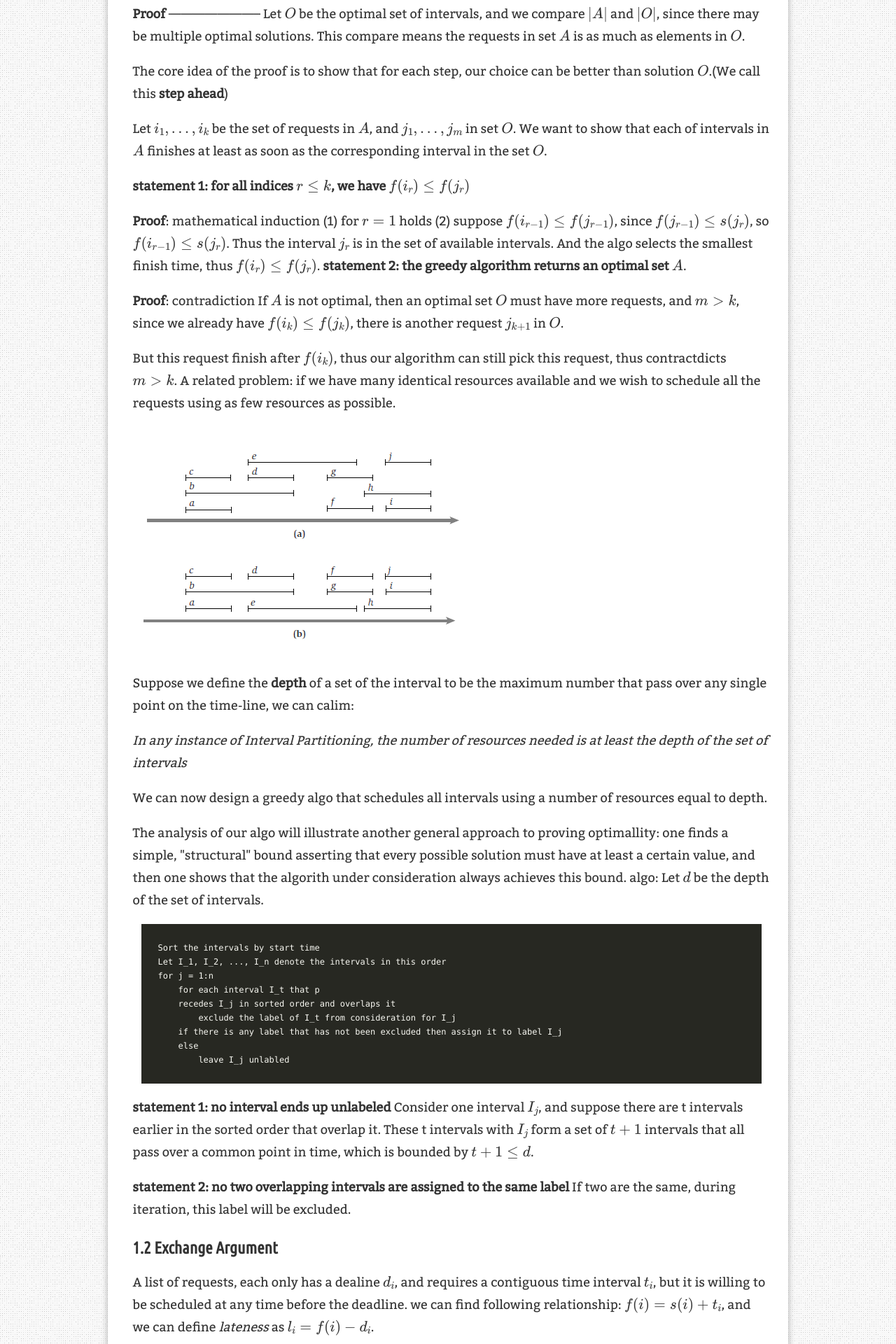
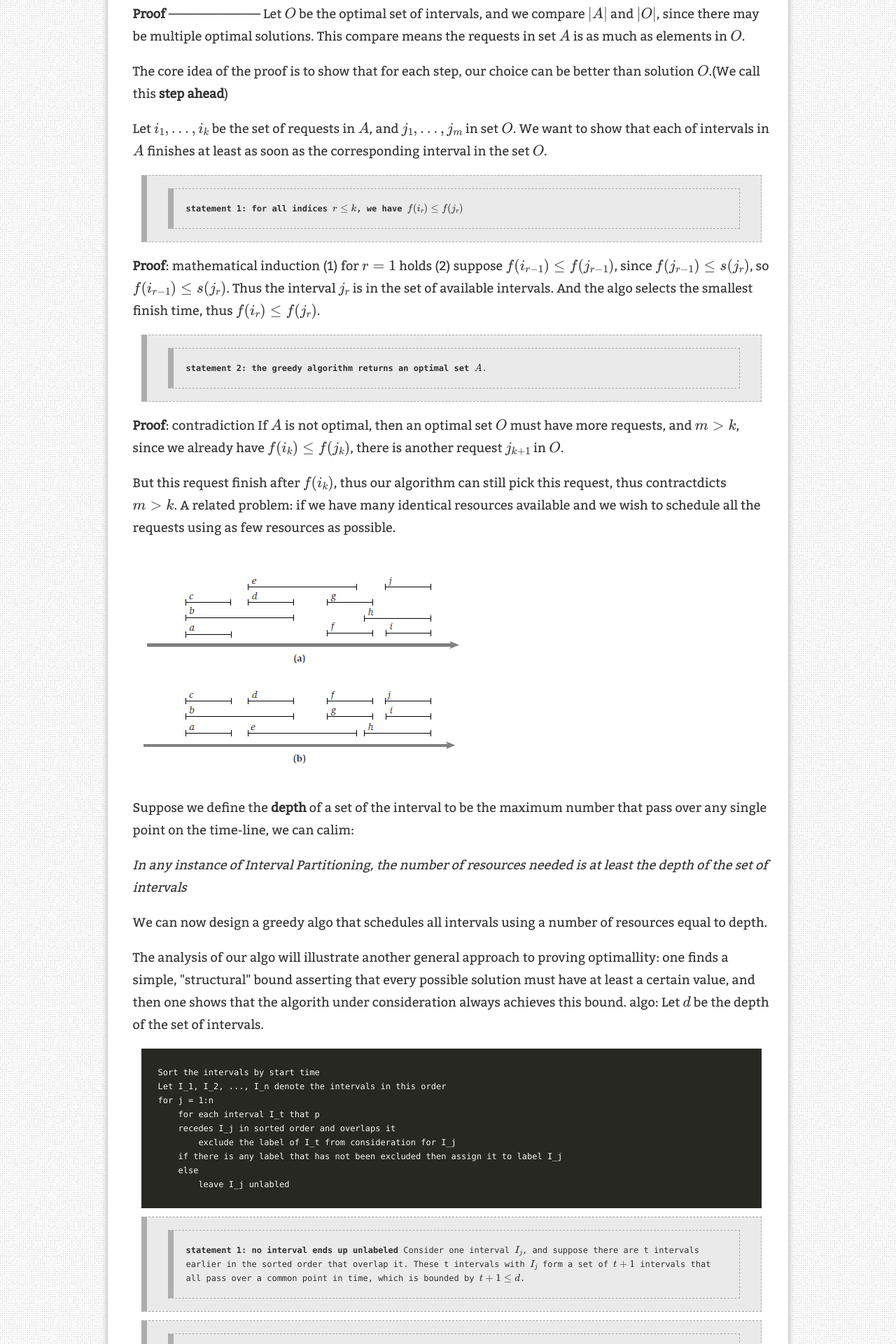
Before and after one commit to Aperjump/Aperjump.github.io, a Jekyll site: the page built from _posts/2018-02-05-Greedy_Algorithm.md, in a window 1280 px wide. Shown: the part 805-2725 px from the top of the page at 70% size. Built offline with Jekyll 4.4.1, drawn with Linux system fonts in a browser that asks for light colours; nearby versions of some CDN libraries; formulas are drawn with MathJax 3; comment, search, counter and statistics services are not loaded.

Commit message:
change layout

````diff
--- a/_posts/2018-02-05-Greedy_Algorithm.md
+++ b/_posts/2018-02-05-Greedy_Algorithm.md
@@ -34,13 +34,14 @@ The core idea of the proof is to show that for each step, our choice can be bett
 Let $i_1, ..., i_k$ be the set of requests in $A$, and $j_1, ..., j_m$ in set $O$.
 We want to show that each of intervals in $A$ finishes at least as soon as the corresponding interval in the set $O$.
 
-**statement 1: for all indices $r \leq k$, we have $f(i_r) \leq f(j_r)$**
+>>**statement 1: for all indices $r \leq k$, we have $f(i_r) \leq f(j_r)$**
 
 **Proof**: mathematical induction
 (1) for $r = 1$ holds
 (2) suppose $f(i_{r-1}) \leq f(j_{r-1})$, since $f(j_{r-1}) \leq s(j_r)$, so $f(i_{r-1}) \leq s(j_r)$. Thus the interval $j_r$ is in the set of available intervals.
 And the algo selects the smallest finish time, thus $f(i_r) \leq f(j_r)$.
-**statement 2: the greedy algorithm returns an optimal set $A$**.
+
+>>**statement 2: the greedy algorithm returns an optimal set $A$**.
 
 **Proof**: contradiction
 If $A$ is not optimal, then an optimal set $O$ must have more requests, and $m > k$, since we already have $f(i_k) \leq f(j_k)$, there is another request $j_{k+1}$ in $O$.
@@ -71,11 +72,11 @@ for j = 1:n
     else
         leave I_j unlabled
 ```
-**statement 1: no interval ends up unlabeled**
+>>**statement 1: no interval ends up unlabeled**
 Consider one interval $I_j$, and suppose there are t intervals earlier in the sorted order that overlap it.
 These t intervals with $I_j$ form a set of $t+1$ intervals that all pass over a common point in time, which is bounded by $t+1 \leq d$.
 
-**statement 2: no two overlapping intervals are assigned to the same label**
+>>**statement 2: no two overlapping intervals are assigned to the same label**
 If two are the same, during iteration, this label will be excluded.
 
 ### 1.2 Exchange Argument
@@ -93,20 +94,21 @@ Initially, f = s
 Consider the jobs i = 1, ..., n in this order
 Assign job j to the time interval from s(i) = f to f(i) = f + t_i
 ```
-**statement 1**: There is an optimal schedule with no idle time
+
+>>**statement 1**: There is an optimal schedule with no idle time
 
 Our plan here is to gradually modify $O$, preserving its optimality at each step but eventually transforming it into a schedule that is identical to the schedule $A$ found by the greedy algorithm.
 This approach we call it **exchange argument**
 We say that a schedule $A'$ has an nversion if a job $i$ with deadline $d_i$ is scheduled before another job $j$ with earlier deadline $d_j \leq d_j$.
 
-**statement 2**: All schedules with no inversions and no idle time have the same maximum lateness.
+>>**statement 2**: All schedules with no inversions and no idle time have the same maximum lateness.
 
-**statement 3** There is an optimal schedule that has no inversions and no idle time.
+>>**statement 3** There is an optimal schedule that has no inversions and no idle time.
 
 If $O$ has an inversion, then there is a pair of jobs $i$ and $j$ such that $j$ is $d_j < d_i$
 If this exists, we can swap $i$ and $j$, and after swap this solution has a maximum lateness no larger than $O$.
 
-**statement 4** The schedule A produced by the greedy algo has optimal maximum lateness L.
+>>**statement 4** The schedule A produced by the greedy algo has optimal maximum lateness L.
 
 ### 1.3 Optimal Caching
 Consider a set of $U$ of $n$ pieces of data stored in main memory, we also have a cache that can hold $k<n$ pieces of data at any one time. Assuming that cache initially holds some set of $k$ items. A sequence of data items $D=d_1, d_2, ..., d_m$ drawn from U is presented to us.
````
